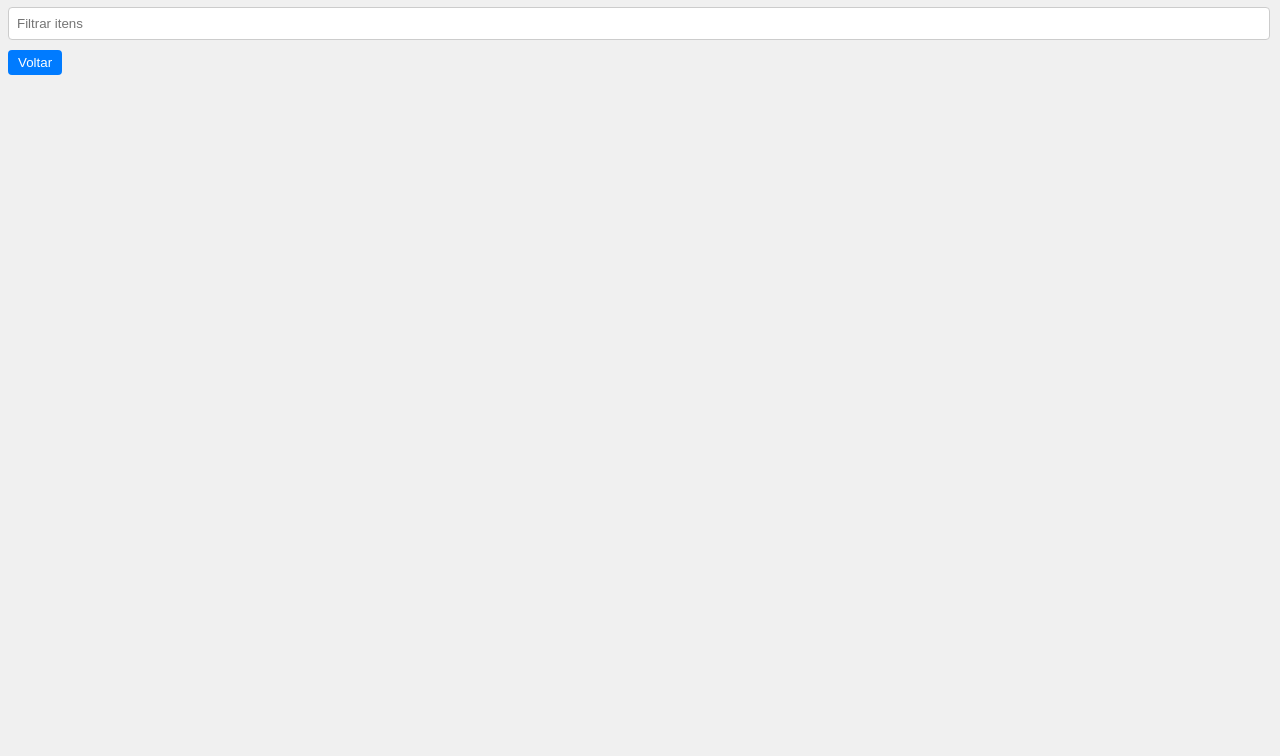
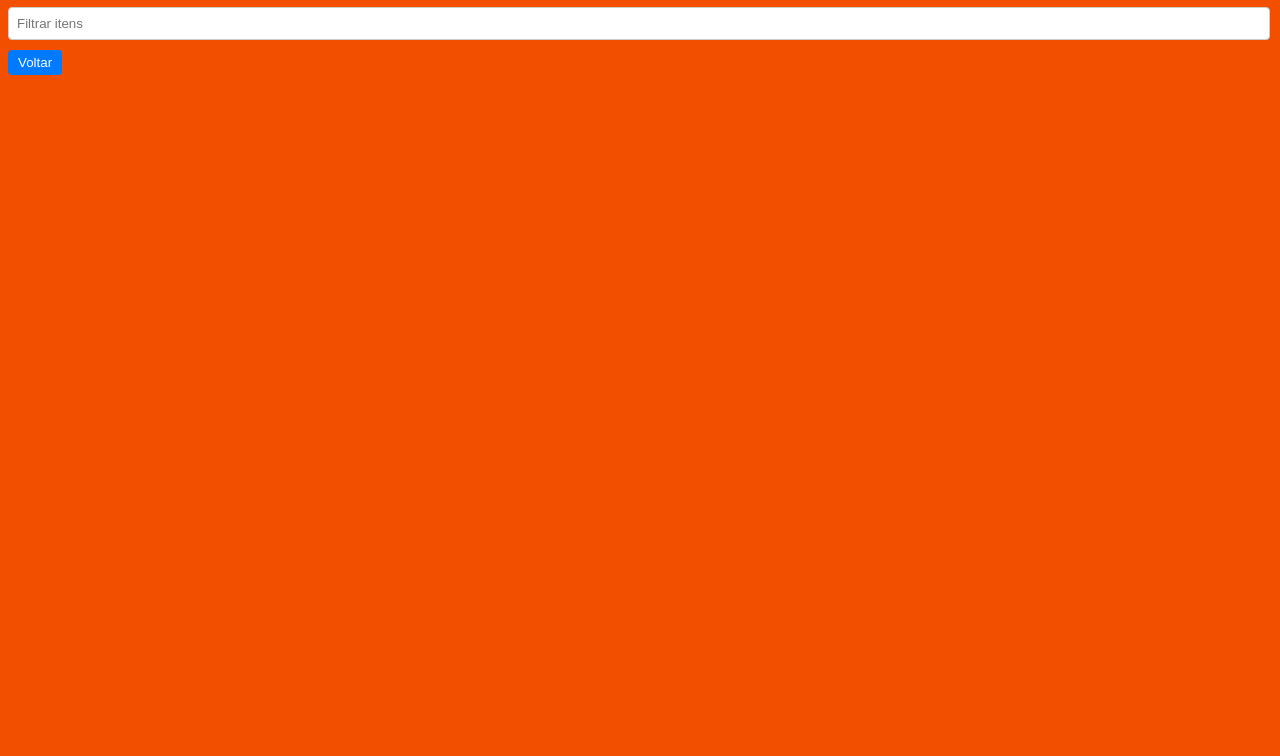
Before and after one commit to tecnolweb/CTO, a plain HTML site: page view_items.html in a window 1280 px wide. Shown: the part 73-829 px from the top of the page. Drawn offline with Linux system fonts and the light colour scheme.

Commit message:
Atualizar o itens.css

```diff
--- a/itens.css
+++ b/itens.css
@@ -5,7 +5,7 @@ body {
   justify-content: center;
   align-items: center;
   height: 100vh;
-  background-color: #f0f0f0;
+  background-color: #f24f00;
 }
 
 .card {
```
